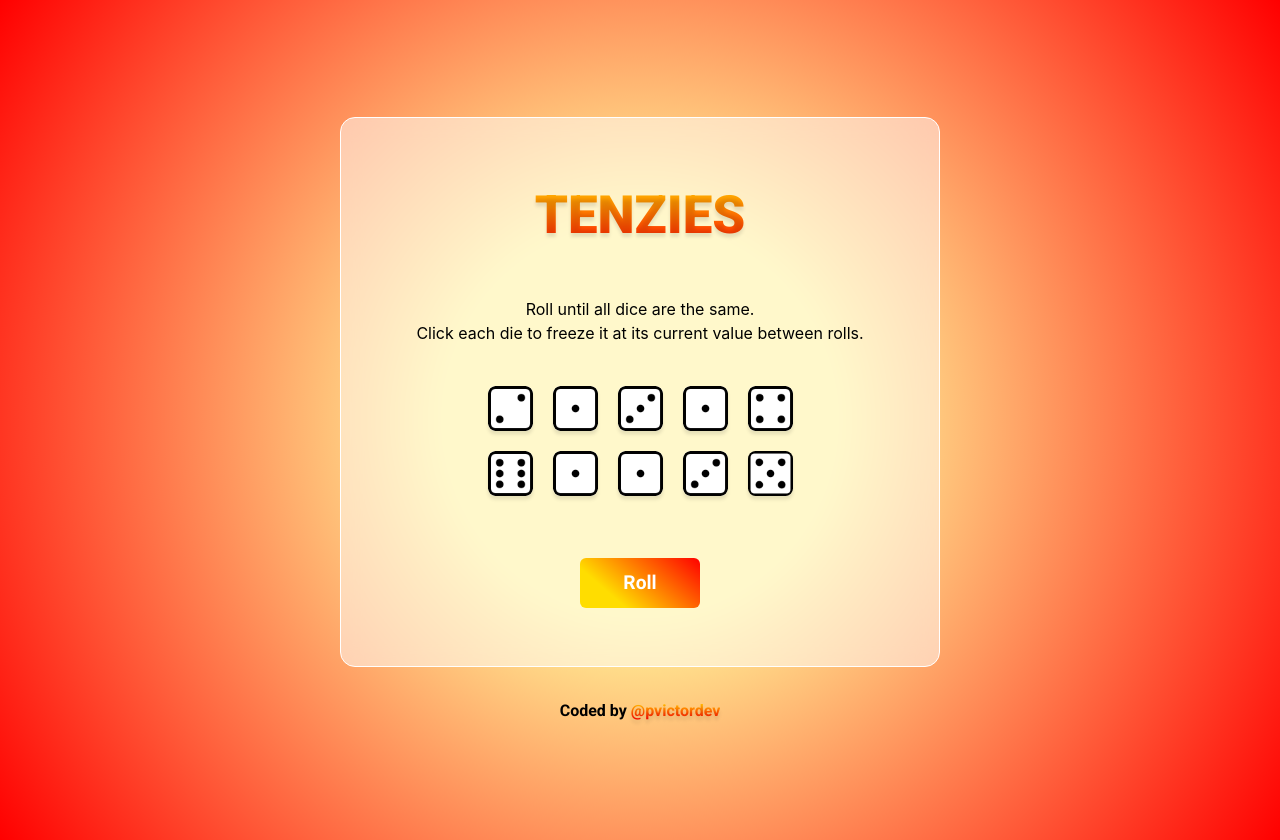
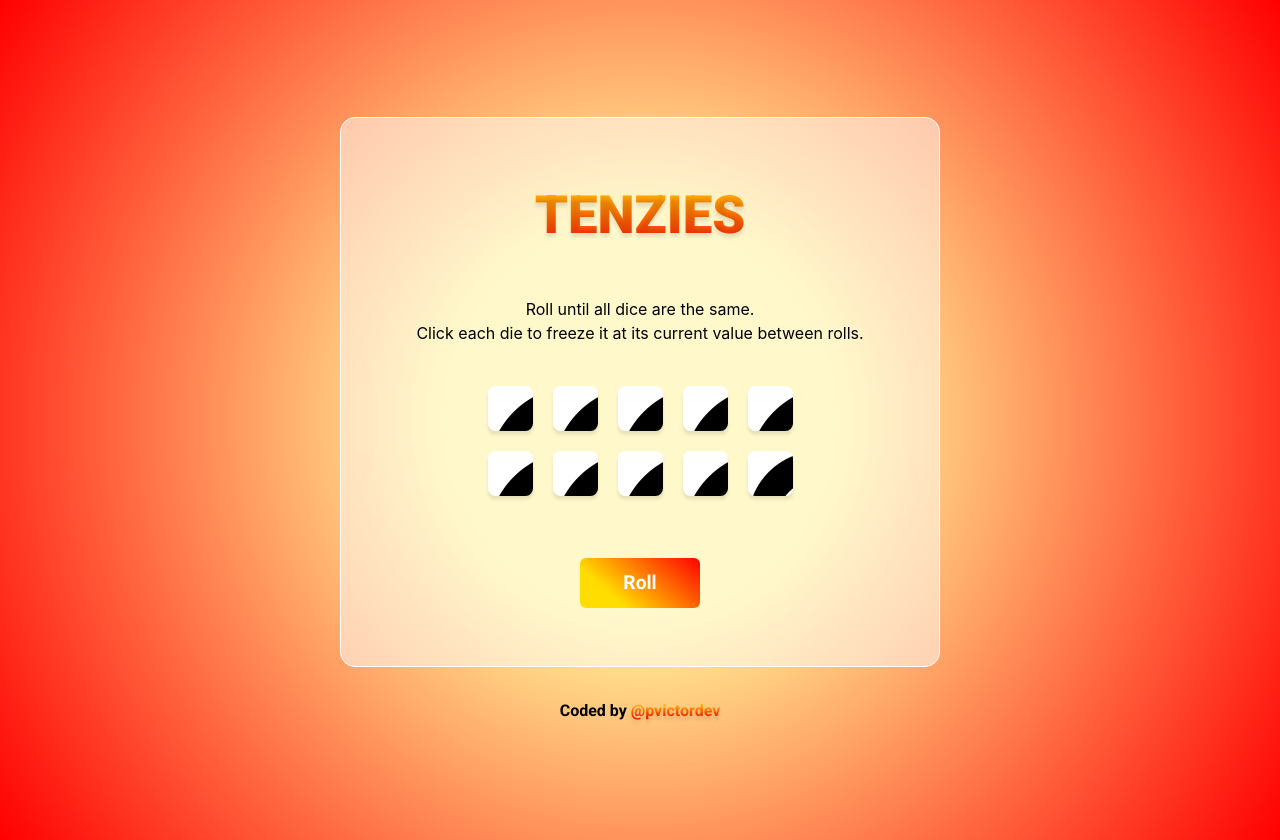
Before and after one commit to pvictordev/tenzies-game, a React (Vite) app: page / in a window 1280 px wide. Built offline with nearby package versions, Linux system fonts and the light colour scheme.

Commit message:
Update App.css

```diff
--- a/src/App.css
+++ b/src/App.css
@@ -134,7 +134,6 @@ p {
   cursor: pointer;
   box-shadow: 0px 3.57447px 3.57447px rgba(0, 0, 0, 0.1);
   transition: 0.1s all ease;
-  background: url("./assets/dice-4.png") 0 0 / cover no-repeat;
 }
 .die-face:hover {
   transform: scale(1.2);
```
